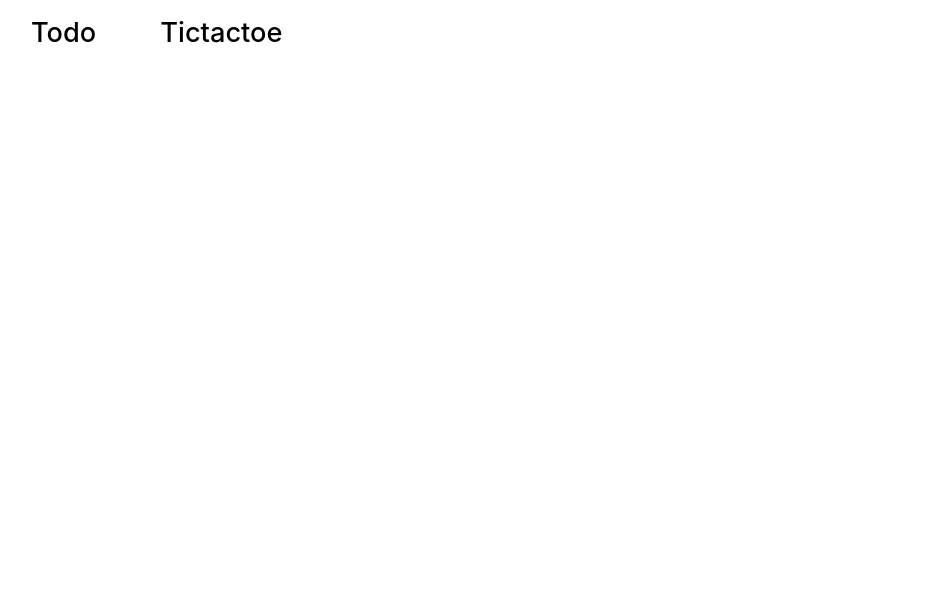
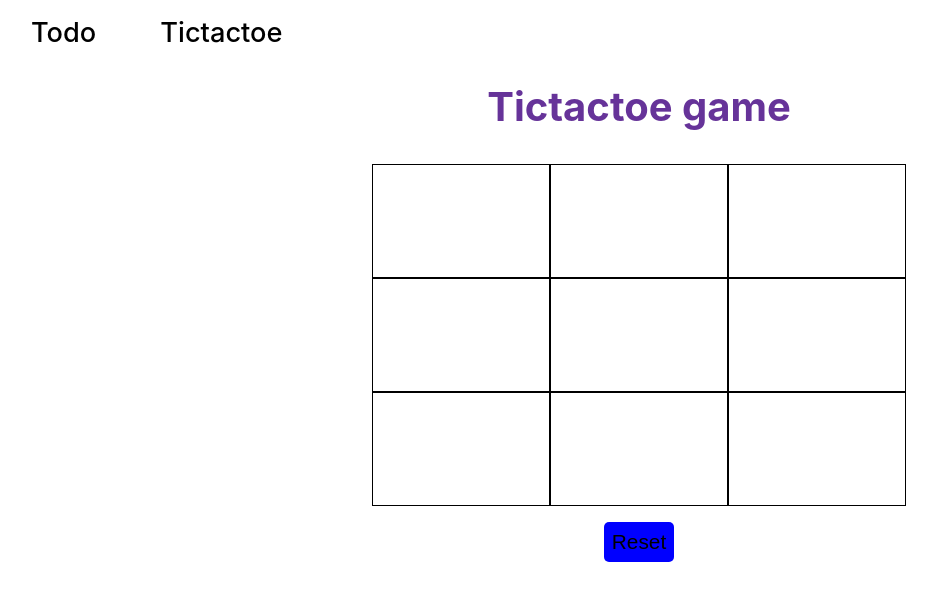
Before and after one commit to aniketsingh13/habuild, a React (Create React App) app in the folder assignmentss/: page /tictactoe in a window 1280 px wide. Shown: the top 600 px of the page, without its empty margins (1-938 px from the left). Built offline with nearby package versions, Linux system fonts and the light colour scheme.

Commit message:
feat: tictactoe

```diff
--- /dev/null
+++ b/assignmentss/src/Component/Board/Board.css
@@ -0,0 +1,19 @@
+.board_row{
+    display: flex;
+    justify-content: center;
+    align-items: center;
+}
+.board_winner{
+    color: rebeccapurple;
+    margin-right: 1rem;
+    font-size: x-large;
+    font-weight: 700;
+}
+.board_btn{
+    font-size: 1.3rem;
+    background-color: blue;
+    border: none;
+    cursor: pointer;
+    padding: .5rem;
+    border-radius: 5px;
+}
--- /dev/null
+++ b/assignmentss/src/Component/Board/Board.jsx
@@ -0,0 +1,82 @@
+import React from "react";
+import { useState } from "react";
+import Square from "../Square/Square";
+import "./Board.css";
+
+const Board = () => {
+  const [data, setData] = useState(Array(9).fill(null));
+  const [isXturn, setIsXturn] = useState(true);
+
+  const checkWinner = () => {
+    const winnerLogic = [
+      [0, 1, 2],
+      [3, 4, 5],
+      [6, 7, 8],
+      [0, 3, 6],
+      [1, 4, 7],
+      [2, 5, 8],
+      [0, 4, 8],
+      [2, 4, 6],
+    ];
+    for (let logic of winnerLogic) {
+      let [a, b, c] = logic;
+      if (data[a] !== null && data[a] === data[b] && data[a] === data[c]) {
+        return data[a];
+      }
+    }
+    return false;
+  };
+
+  const isWinner = checkWinner();
+
+  const handleClick = (index) => {
+    if (data[index] !== null) {
+      return;
+    }
+    const newData = [...data];
+    newData[index] = isXturn ? "X" : "O";
+    setData(newData);
+    setIsXturn(!isXturn);
+  };
+  const handleReset = () => {
+    setData(Array(9).fill(null));
+  };
+
+  return (
+    <div>
+      <div className="board_row">
+        <Square onClick={() => handleClick(0)} value={data[0]} />
+        <Square onClick={() => handleClick(1)} value={data[1]} />
+        <Square onClick={() => handleClick(2)} value={data[2]} />
+      </div>
+      <div className="board_row">
+        <Square onClick={() => handleClick(3)} value={data[3]} />
+        <Square onClick={() => handleClick(4)} value={data[4]} />
+        <Square onClick={() => handleClick(5)} value={data[5]} />
+      </div>
+      <div className="board_row">
+        <Square onClick={() => handleClick(6)} value={data[6]} />
+        <Square onClick={() => handleClick(7)} value={data[7]} />
+        <Square onClick={() => handleClick(8)} value={data[8]} />
+      </div>
+      <div>
+        {isWinner ? (
+          <div className="board_row" style={{ marginTop: "1rem" }}>
+            <span className="board_winner"> {isWinner} won the game </span>
+            <button onClick={handleReset} className="board_btn">
+              Play Again
+            </button>
+          </div>
+        ) : (
+          <div className="board_row" style={{ marginTop: "1rem" }}>
+            <button onClick={handleReset} className="board_btn">
+              Reset
+            </button>
+          </div>
+        )}
+      </div>
+    </div>
+  );
+};
+
+export default Board;
--- /dev/null
+++ b/assignmentss/src/Component/Square/Square.css
@@ -0,0 +1,8 @@
+.square_container{
+    border: 1px solid;
+    height: 7rem;
+    width: 11rem;
+    display: flex;
+    justify-content:  center;
+    align-items: center;
+}
--- /dev/null
+++ b/assignmentss/src/Component/Square/Square.jsx
@@ -0,0 +1,12 @@
+import React from "react";
+import "./Square.css";
+
+const Square = (props) => {
+  return (
+    <div className="square_container" onClick={props.onClick}>
+      <h4>{props.value}</h4>
+    </div>
+  );
+};
+
+export default Square;
--- a/assignmentss/src/Pages/Tictactoe/Tictactoe.css
+++ b/assignmentss/src/Pages/Tictactoe/Tictactoe.css
@@ -0,0 +1,6 @@
+.tictac_heading{
+    text-align: center;
+    font-size: 2.5rem;
+    font: 700;
+    color: rebeccapurple;
+}
--- a/assignmentss/src/Pages/Tictactoe/Tictactoe.jsx
+++ b/assignmentss/src/Pages/Tictactoe/Tictactoe.jsx
@@ -1,11 +1,14 @@
 import React from 'react'
+import Board from '../../Component/Board/Board'
 import Header from '../../Component/Header/Header'
 import "./Tictactoe.css"
 
 const Tictactoe = () => {
   return (
-    <div>
+    <div >
       <Header />
+      <h2 className='tictac_heading'>Tictactoe game</h2>
+      <Board />
     </div>
   )
 }
```
